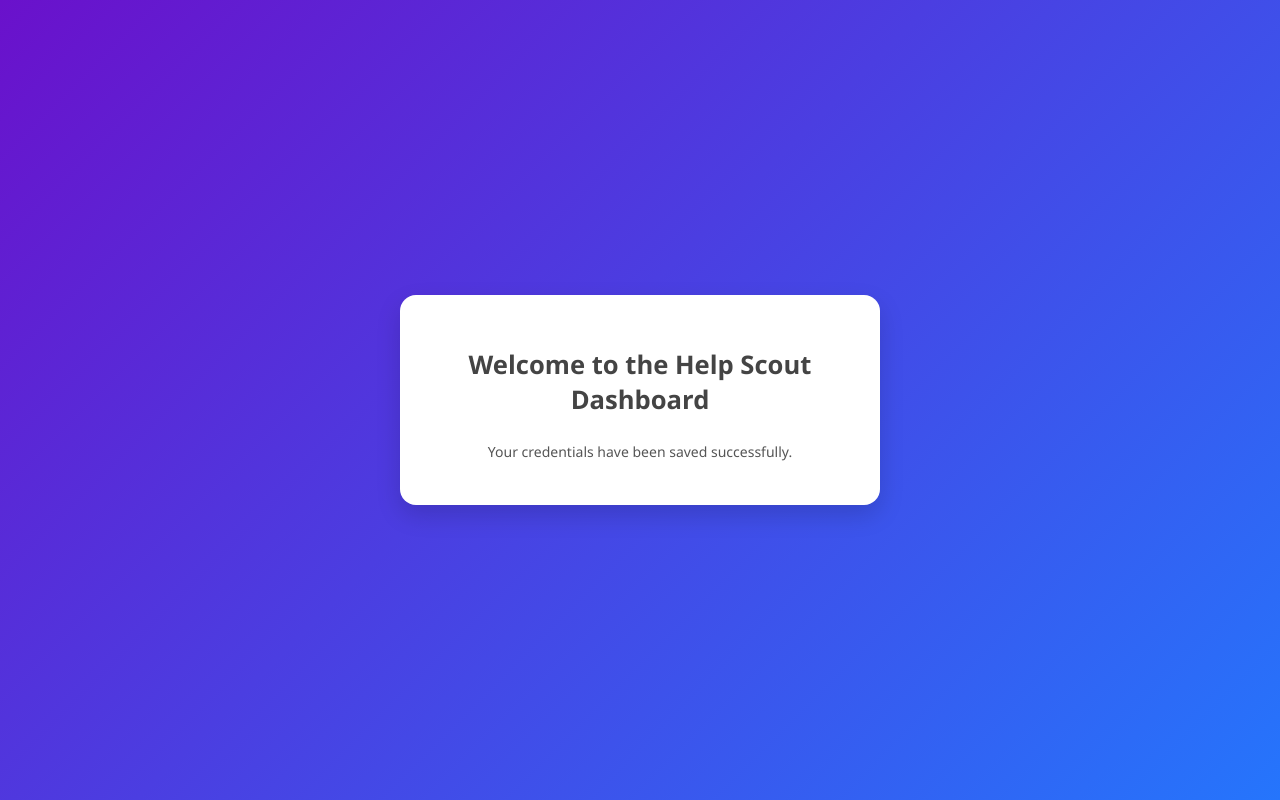
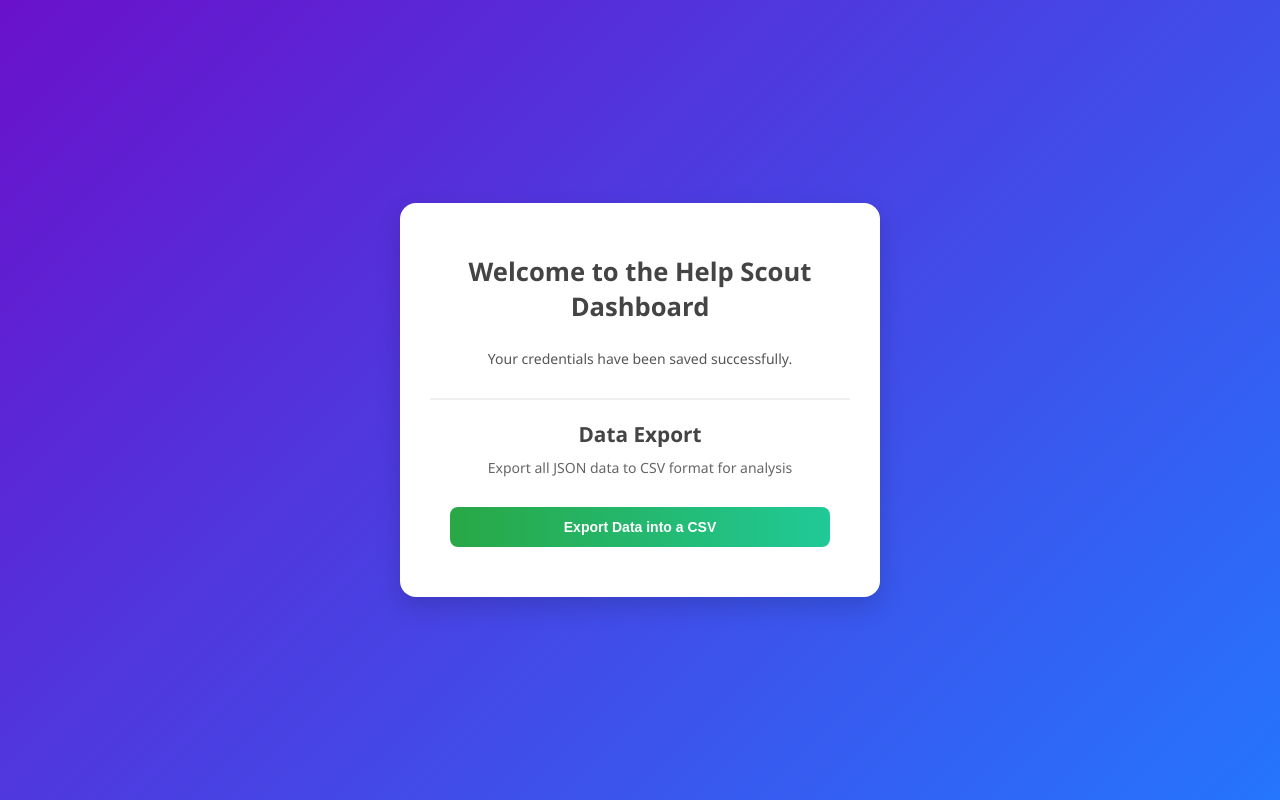
Before and after one commit to deniz2104/Helpscout-Mailbox-Analyzer, a Flask app: page /dashboard in a window 1280 px wide. Run offline with Flask 3, Linux system fonts and the light colour scheme.

Commit message:
updated database with more products, add button for exporting the jsons into the csv

```diff
--- a/Database/database_predefined_values.py
+++ b/Database/database_predefined_values.py
@@ -38,7 +38,10 @@ def make_database_predefined_values():
             ("WP Landing Kit",["wp landing kit","wplandingkit"]),
             ("WP Media Library",["wp-media-library"]),
             ("Zelle Pro",["zelle-pro"]),
-            ("Zerif Pro",["zerif-pro"])
+            ("Zerif Pro",["zerif-pro"]),
+            ("Bundles",["themeisle-bundle","essential","business","vip","treasure chest lite","treasure chest","treasure chest plus","pirate club"]),
+            ("ShopIsle",["shopisle-pro","shop-isle-pro"]),
+            ("ROP",["rop-new-features","rop-new-feature-skip","rop-linkedin-403","rop-instagram","rop-api-issue","rop"])
         ]
 
         for name, tags in predefined:
--- a/static/script.js
+++ b/static/script.js
@@ -11,4 +11,19 @@ document.addEventListener("DOMContentLoaded", function () {
             }
         });
     }
+
+    const exportBtn = document.getElementById("exportBtn");
+    if (exportBtn) {
+        exportBtn.addEventListener("click", function() {
+            exportBtn.textContent = "Exporting...";
+            exportBtn.disabled = true;
+
+            window.location.href = "/export";
+
+            setTimeout(function() {
+                exportBtn.textContent = "Export Data into a CSV";
+                exportBtn.disabled = false;
+            }, 1000);
+        });
+    }
 });
--- a/static/styles.css
+++ b/static/styles.css
@@ -1,4 +1,3 @@
-/* General page setup */
 body {
     font-family: 'Segoe UI', Tahoma, Geneva, Verdana, sans-serif;
     background: linear-gradient(135deg, #6a11cb 0%, #2575fc 100%);
@@ -11,7 +10,6 @@ body {
     align-items: center;
 }
 
-/* Centered container card */
 .container {
     width: 100%;
     max-width: 420px;
@@ -22,7 +20,6 @@ body {
     animation: fadeIn 0.8s ease-in-out;
 }
 
-/* Heading */
 h2 {
     text-align: center;
     margin-bottom: 25px;
@@ -31,7 +28,6 @@ h2 {
     font-weight: 600;
 }
 
-/* Labels */
 label {
     display: block;
     margin: 12px 0 6px;
@@ -39,7 +35,6 @@ label {
     color: #555;
 }
 
-/* Inputs */
 input {
     width: 100%;
     padding: 12px;
@@ -56,7 +51,6 @@ input:focus {
     outline: none;
 }
 
-/* Button */
 button {
     margin-top: 25px;
     width: 100%;
@@ -76,7 +70,6 @@ button:hover {
     box-shadow: 0 6px 15px rgba(0,0,0,0.2);
 }
 
-/* Small text in dashboard */
 p {
     text-align: center;
     font-size: 14px;
@@ -84,7 +77,6 @@ p {
     margin-top: 10px;
 }
 
-/* Animations */
 @keyframes fadeIn {
     from {
         opacity: 0;
@@ -96,7 +88,6 @@ p {
     }
 }
 
-/* Footer info card at bottom */
 .info-card {
     position: fixed;
     bottom: 0;
@@ -126,3 +117,46 @@ p {
 .info-card a:hover {
     text-decoration: underline;
 }
+
+.export-section {
+    margin-top: 30px;
+    padding: 20px;
+    border-top: 2px solid #f0f0f0;
+    text-align: center;
+}
+
+.export-section h3 {
+    color: #444;
+    font-size: 1.3rem;
+    margin: 0 0 10px 0;
+    font-weight: 600;
+}
+
+.export-description {
+    color: #666;
+    font-size: 14px;
+    margin: 10px 0 20px 0;
+}
+
+.export-button {
+    background: linear-gradient(90deg, #28a745, #20c997);
+    color: white;
+    border: none;
+    padding: 12px 24px;
+    border-radius: 8px;
+    font-size: 14px;
+    font-weight: 600;
+    cursor: pointer;
+    transition: all 0.3s ease;
+    margin-top: 10px;
+}
+
+.export-button:hover {
+    background: linear-gradient(90deg, #218838, #1ea085);
+    transform: translateY(-2px);
+    box-shadow: 0 4px 12px rgba(40, 167, 69, 0.3);
+}
+
+.export-button:active {
+    transform: translateY(0);
+}
--- a/templates/dashboard.html
+++ b/templates/dashboard.html
@@ -8,6 +8,12 @@
     <div class="container">
         <h2>Welcome to the Help Scout Dashboard</h2>
         <p>Your credentials have been saved successfully.</p>
+
+        <div class="export-section">
+            <h3>Data Export</h3>
+            <p class="export-description">Export all JSON data to CSV format for analysis</p>
+            <button id="exportBtn" class="export-button">Export Data into a CSV</button>
+        </div>
     </div>
     <script src="{{ url_for('static', filename='script.js') }}"></script>
 </body>
```
Also changed, not shown: app.db.
